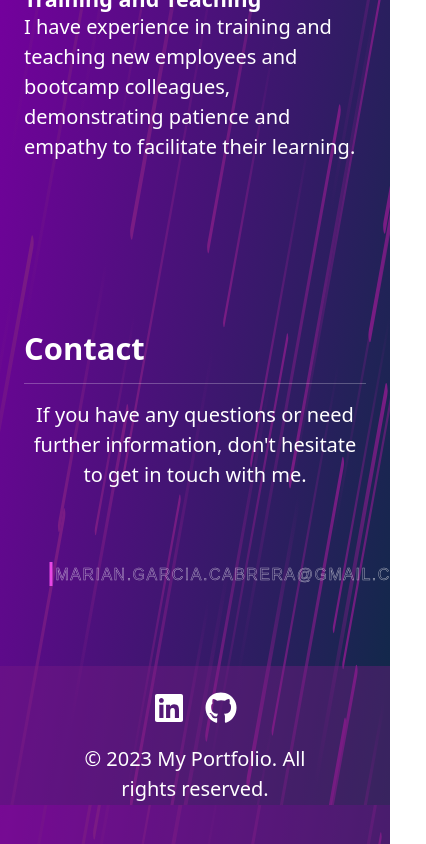
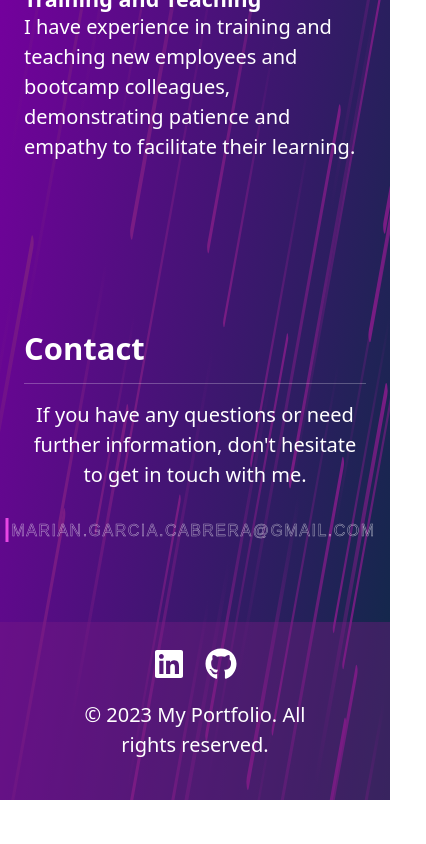
Before and after one commit to Marian4gc/my-portfolio-front-react, a React (Create React App) app: page / in a window 390 px wide. Shown: the part 7683-8527 px from the top of the page, 426 px wide, since content can reach past the window. After the commit the page ends 8483 px from the top, so only its background shows below. Built offline with nearby package versions, Linux system fonts and the light colour scheme.

Commit message:
cambio en vista mobile de gmail

```diff
--- a/src/styles/contact.css
+++ b/src/styles/contact.css
@@ -76,7 +76,7 @@
 
 @media (max-width: 600px){
     .container.px-4.py-5.text-center.mobil{
-        margin: -60px;
+        margin: -104px;
         margin-bottom: 5%;
         transform: scale(50%);
     }
```
